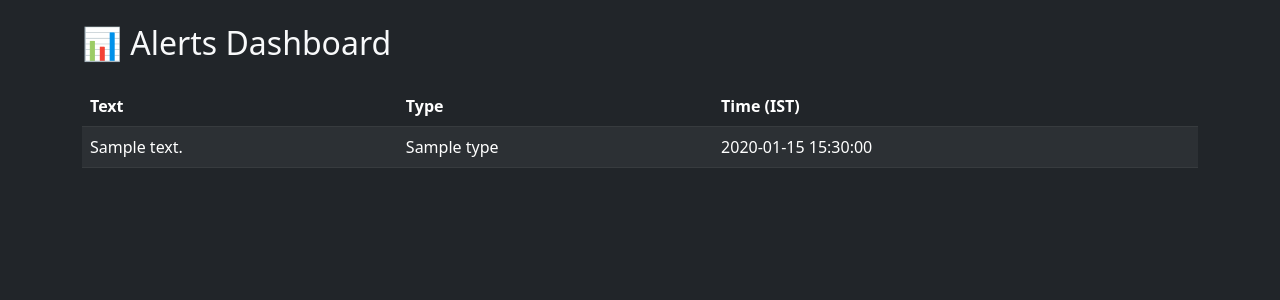
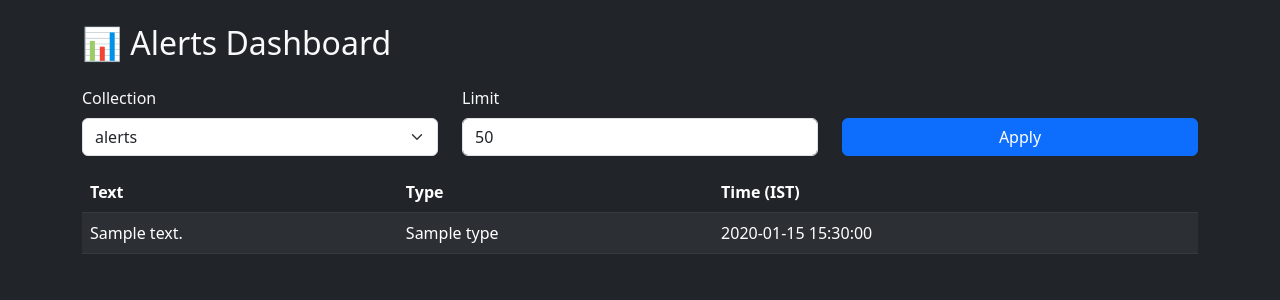
Before and after one commit to 7b809/trading_webhook_xm, a Flask app: page / in a window 1280 px wide. Shown: the top 300 px of the page. Run offline with Flask 3, Linux system fonts and the light colour scheme; a database or web service that is not in the repository returns one stand-in record (values such as "Sample title"); parts of the project's set-up code (start-up, migrations or seed data) failed here and were passed over.

Commit message:
Auto update

```diff
--- a/app.py
+++ b/app.py
@@ -1,6 +1,6 @@
 from flask import Flask, request, jsonify, render_template
-from config import Config
-from db import alerts_collection
+from config import Config, WEBHOOK_MAP
+from db import alerts_collection, db
 from telegram import send_telegram_message
 from parser import parse_alert
 import pytz
@@ -12,19 +12,42 @@ app = Flask(__name__)
 
 IST = pytz.timezone("Asia/Kolkata")
 
+# ✅ NEW: Webhook → Collection Mapping (kept same)
+WEBHOOK_MAP = {
+    1: "nifty",
+    2: "banknifty",
+    3: "crypto"
+}
+
+
+# ✅ UPDATED DASHBOARD (unchanged logic)
 @app.route("/")
 def dashboard():
-    alerts = list(alerts_collection.find().sort("created_at", -1).limit(50))
+
+    collection_name = request.args.get("collection", "alerts")
+    limit = int(request.args.get("limit", 50))
+
+    collection = db[collection_name] if collection_name != "alerts" else alerts_collection
+
+    alerts = list(collection.find().sort("created_at", -1).limit(limit))
+
     for a in alerts:
         a["_id"] = str(a["_id"])
         a["ist_time"] = a["created_at"].astimezone(IST).strftime("%Y-%m-%d %H:%M:%S")
-    return render_template("dashboard.html", alerts=alerts)
+
+    return render_template(
+        "dashboard.html",
+        alerts=alerts,
+        current_collection=collection_name,
+        limit=limit,
+        collections=WEBHOOK_MAP
+    )
 
 
+# ✅ OLD ROUTE (ONLY added default message logic)
 @app.route("/webhook", methods=["POST"])
 def webhook():
 
-    # ✅ Unique request tracking (no logic change)
     request_id = str(uuid.uuid4())[:8]
 
     data = request.get_json(silent=True)
@@ -47,32 +70,86 @@ def webhook():
         "created_at": datetime.now(timezone.utc)
     }
 
-    # ✅ MongoDB save (same logic, just tracked)
-    mongo_success = False
     try:
         result = alerts_collection.insert_one(doc)
         logger.info(f"[{request_id}] 💾 Saved to MongoDB ID: {result.inserted_id}")
-        mongo_success = True
     except Exception as e:
         logger.error(f"[{request_id}] ❌ MongoDB Error: {e}")
 
-    # ✅ Telegram send (same logic, with validation)
-    if parsed["text"]:
-        try:
-            res = send_telegram_message(parsed["text"], parsed["chat_id"])
+    # ✅ DEFAULT MESSAGE HANDLING (NEW)
+    message_text = parsed["text"] if parsed.get("text") else f"⚠️ Alert received but unable to process.\nTime: {datetime.now(IST).strftime('%Y-%m-%d %H:%M:%S')}"
 
-            # check response without changing flow
-            if res and isinstance(res, dict) and res.get("ok"):
-                logger.info(f"[{request_id}] 📤 Telegram sent: {parsed['text']}")
-            else:
-                logger.error(f"[{request_id}] ❌ Telegram failed: {res}")
+    try:
+        res = send_telegram_message(message_text, parsed.get("chat_id"))
 
-        except Exception as e:
-            logger.error(f"[{request_id}] ❌ Telegram Error: {e}")
+        if res and isinstance(res, dict) and res.get("ok"):
+            logger.info(f"[{request_id}] 📤 Telegram sent: {message_text}")
+        else:
+            logger.error(f"[{request_id}] ❌ Telegram failed: {res}")
+
+    except Exception as e:
+        logger.error(f"[{request_id}] ❌ Telegram Error: {e}")
+
+    return jsonify({"status": "success"})
+
+
+# ✅ NEW ROUTE (FIXED + DEFAULT MESSAGE)
+@app.route("/webhook/<int:webhook_id>", methods=["POST"])
+def webhook_dynamic(webhook_id):
+
+    request_id = str(uuid.uuid4())[:8]
+
+    collection_name = WEBHOOK_MAP.get(webhook_id)
+
+    # ✅ FIX: validate before use
+    if not collection_name:
+        logger.error(f"[{request_id}] ❌ Invalid webhook ID: {webhook_id}")
+        return jsonify({"error": "Invalid webhook ID"}), 400
+
+    collection = db[collection_name]
+
+    data = request.get_json(silent=True)
+    if not data:
+        data = request.data.decode("utf-8")
+
+    logger.info(f"[{request_id}] 📥 Incoming raw data: {data}")
+
+    parsed = parse_alert(data)
+
+    if parsed["type"] == "ignored":
+        logger.info(f"[{request_id}] ⚠️ Ignored alert")
+        return jsonify({"status": "ignored"})
+
+    doc = {
+        "text": parsed["text"],
+        "chat_id": parsed["chat_id"],
+        "type": parsed["type"],
+        "raw": parsed["raw"],
+        "created_at": datetime.now(timezone.utc)
+    }
+
+    try:
+        result = collection.insert_one(doc)
+        logger.info(f"[{request_id}] 💾 Saved to {collection_name}: {result.inserted_id}")
+    except Exception as e:
+        logger.error(f"[{request_id}] ❌ MongoDB Error: {e}")
+
+    # ✅ DEFAULT MESSAGE HANDLING (NEW)
+    message_text = parsed["text"] if parsed.get("text") else f"⚠️ Alert received but unable to process.\nTime: {datetime.now(IST).strftime('%Y-%m-%d %H:%M:%S')}"
+
+    try:
+        res = send_telegram_message(message_text, parsed.get("chat_id"))
+
+        if res and isinstance(res, dict) and res.get("ok"):
+            logger.info(f"[{request_id}] 📤 Telegram sent: {message_text}")
+        else:
+            logger.error(f"[{request_id}] ❌ Telegram failed: {res}")
+
+    except Exception as e:
+        logger.error(f"[{request_id}] ❌ Telegram Error: {e}")
 
     return jsonify({"status": "success"})
 
 
 if __name__ == "__main__":
-    # ✅ Prevent Windows socket crash (no logic change)
     app.run(port=Config.PORT, debug=True, use_reloader=False)
--- a/db.py
+++ b/db.py
@@ -1,4 +1,3 @@
-
 from pymongo import MongoClient
 from config import Config
 
--- a/telegram.py
+++ b/telegram.py
@@ -9,7 +9,8 @@ def send_telegram_message(text, chat_id=None):
 
     payload = {
         "chat_id": final_chat_id,
-        "text": text
+        "text": text,
+        "parse_mode": "Markdown"
     }
 
     try:
--- a/templates/dashboard.html
+++ b/templates/dashboard.html
@@ -1,4 +1,3 @@
-
 <!DOCTYPE html>
 <html>
 <head>
@@ -8,8 +7,43 @@
 <body class="bg-dark text-light">
 
 <div class="container mt-4">
+
     <h2 class="mb-4">📊 Alerts Dashboard</h2>
 
+    <!-- ✅ NEW: FILTER (does NOT affect existing table logic) -->
+    <form method="get" class="row mb-3">
+
+        <div class="col-md-4">
+            <label class="form-label">Collection</label>
+            <select name="collection" class="form-select">
+
+                <!-- default old collection -->
+                <option value="alerts" {% if current_collection == "alerts" %}selected{% endif %}>
+                    alerts
+                </option>
+
+                <!-- dynamic collections -->
+                {% for id, name in collections.items() %}
+                <option value="{{ name }}" {% if name == current_collection %}selected{% endif %}>
+                    {{ name }}
+                </option>
+                {% endfor %}
+
+            </select>
+        </div>
+
+        <div class="col-md-4">
+            <label class="form-label">Limit</label>
+            <input type="number" name="limit" value="{{ limit }}" class="form-control">
+        </div>
+
+        <div class="col-md-4 d-flex align-items-end">
+            <button class="btn btn-primary w-100">Apply</button>
+        </div>
+
+    </form>
+
+    <!-- ✅ EXISTING TABLE (UNCHANGED) -->
     <table class="table table-dark table-striped">
         <thead>
             <tr>
@@ -28,6 +62,7 @@
             {% endfor %}
         </tbody>
     </table>
+
 </div>
 
 </body>
```
Also changed, not shown: config.py (+7 -0 lines).
